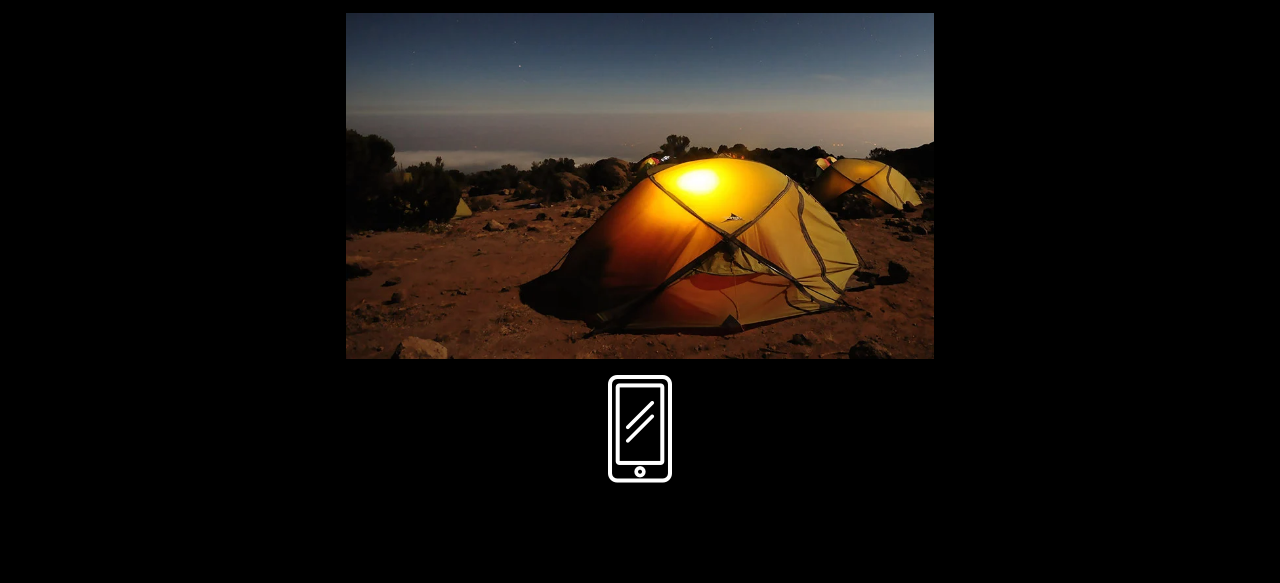
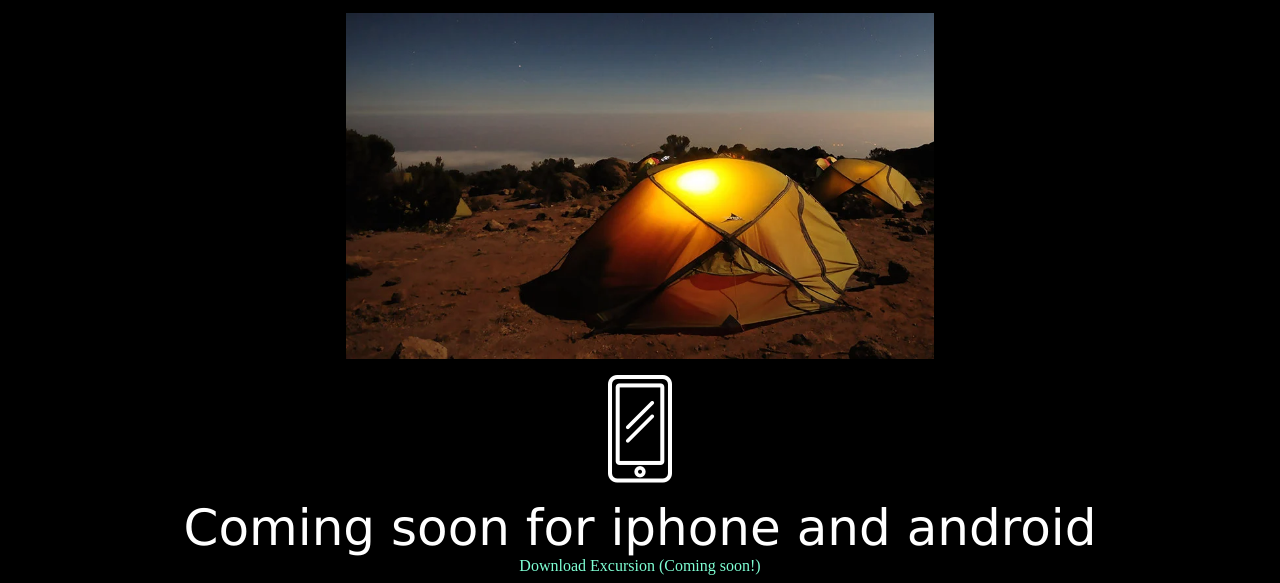
Before and after one commit to tsharliz-Joma/excusrionCA, a plain HTML site: page index.html in a window 1280 px wide. Shown: the part 352-935 px from the top of the page. Before the commit the page ends 859 px from the top, so only its background shows below. Drawn offline with Linux system fonts and the light colour scheme.

Commit message:
Add the footer and text

```diff
--- a/index.html
+++ b/index.html
@@ -36,17 +36,12 @@
             <img src="./images/phone.webp" alt="cartoon of image">
         </div>
 
-
-
-
-
-
-
-
-
-
-
-
+        <footer>
+            <span>Coming soon for iphone and android</span>
+            <div>
+            <a>Download Excursion (Coming soon!)</a>
+            </div>
+        </footer>
 
 
 <!--Jquery-->
--- a/styles/style.css
+++ b/styles/style.css
@@ -8,13 +8,13 @@ header {
     /*text-align: center;*/
 }
 
-header span {
+header span, footer span{
     font-family: Verdana, Geneva, Tahoma, sans-serif;
     font-size: 3.125em;
     color: rgb(255,255,255);
 }
 
-header div a {
+header div a, footer div a{
     color: aquamarine;
     font-size: 1em;
 }
```
